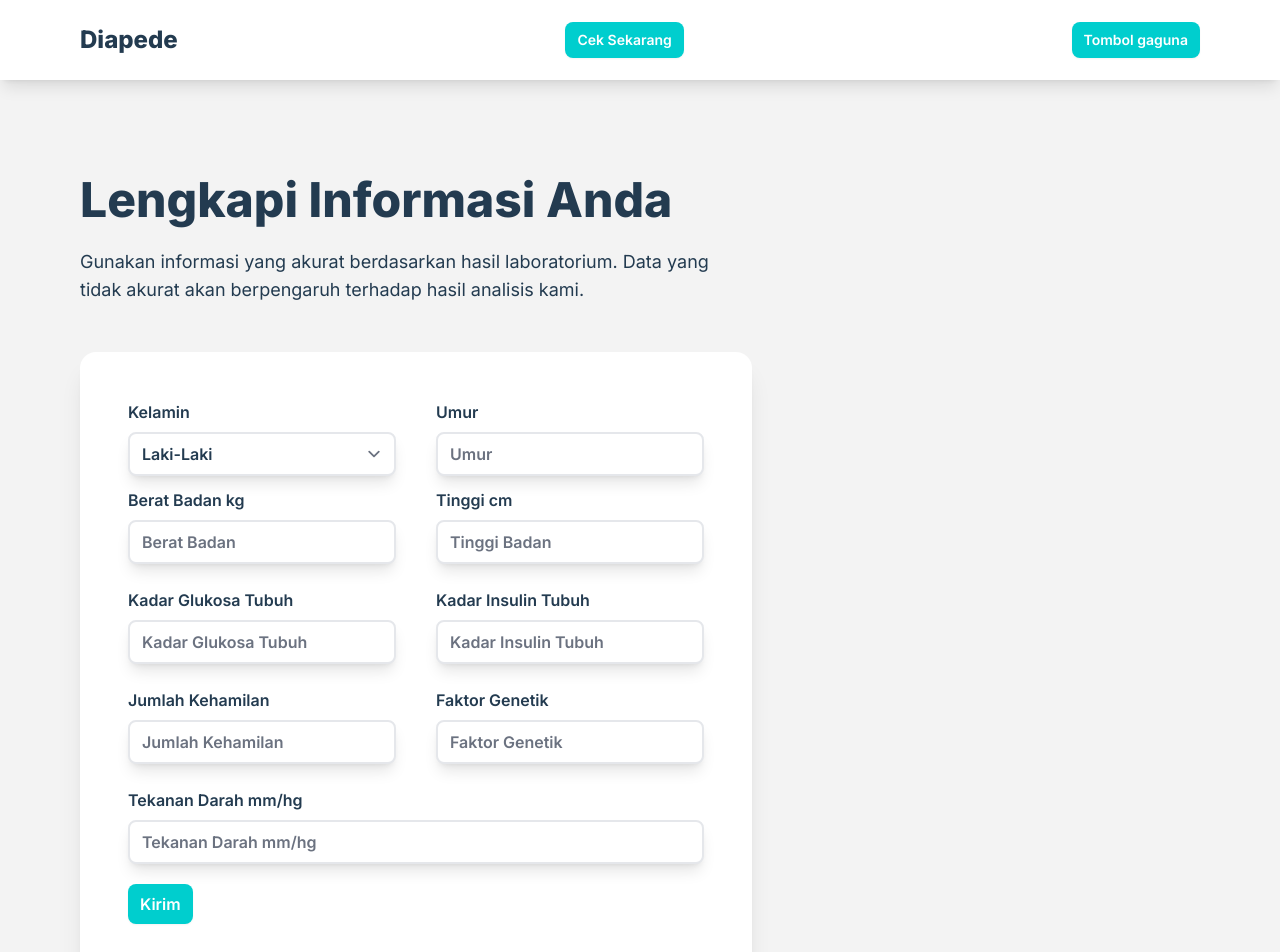
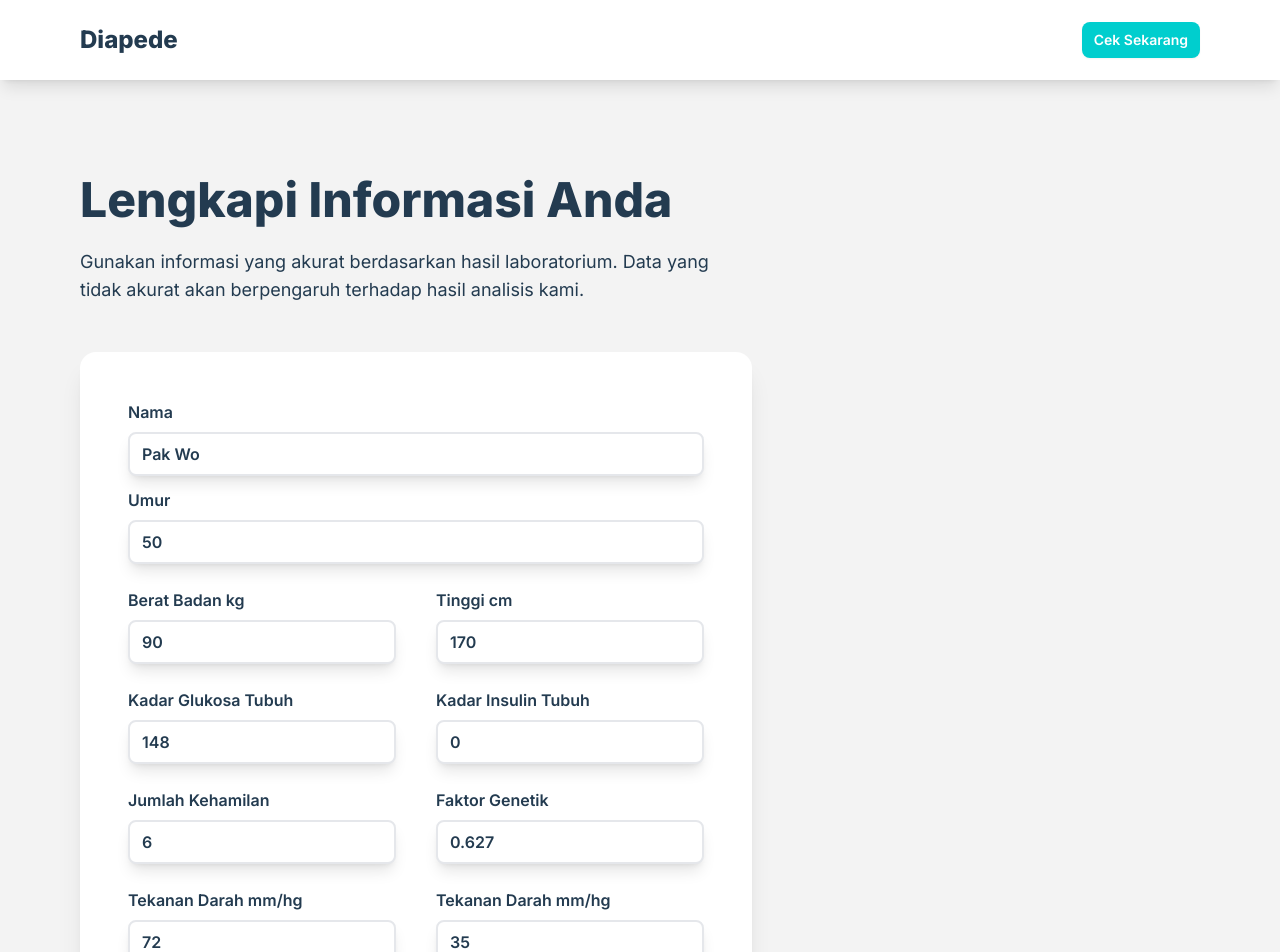
Before and after one commit to javierreansyah/Diapede, a React (Vite) app: page /checkup in a window 1280 px wide. Shown: the top 952 px of the page. Built offline with nearby package versions, Linux system fonts and the light colour scheme.

Commit message:
connecting to backend etc.

```diff
--- a/src/App.jsx
+++ b/src/App.jsx
@@ -6,18 +6,15 @@ import { Navbar, Heros, Footer, Checkup, Result } from "./components/index";
 
 const App = () => {
   const [response, setResponse] = useState({
-    data: {
-      beratBadan: "12",
-      faktorGenetik: "12",
-      glukosa: "12",
-      insulin: "12",
-      jumlahKehamilan: "12",
-      kelamin: "Laki-Laki",
-      tekananDarah: "12",
-      tinggi: "12",
-      umur: "12",
-    },
-    percentage: 70,
+    beratBadan: 12,
+    faktorGenetik: 12,
+    glukosa: 12,
+    insulin: 12,
+    jumlahKehamilan: 12,
+    tekananDarah: 12,
+    tinggi: 12,
+    umur: 12,
+    Percentage: 70,
   });
   return (
     <>
--- a/src/components/Checkup.jsx
+++ b/src/components/Checkup.jsx
@@ -11,33 +11,41 @@ const Checkup = ({ setResponse }) => {
     formState: { errors },
   } = useForm({
     defaultValues: {
-      kelamin: "Laki-Laki",
-      umur: "",
-      beratBadan: "",
-      tinggi: "",
-      glukosa: "",
-      insulin: "",
-      jumlahKehamilan: "",
-      faktorGenetik: "",
-      tekananDarah: "",
+      Name: "Pak Wo",
+      Pregnancies: "6",
+      Glucose: "148",
+      BloodPressure: "72",
+      SkinThickness: "35",
+      Insulin: "0",
+      Height: "170",
+      Weight: "90",
+      DiabetesPedigreeFunction: "0.627",
+      Age: "50",
     },
   });
   const onSubmit = async (data) => {
+    data.Age = parseFloat(data.Age);
+    data.Weight = parseFloat(data.Weight);
+    data.Height = parseFloat(data.Height);
+    data.Glucose = parseFloat(data.Glucose);
+    data.Insulin = parseFloat(data.Insulin);
+    data.Pregnancies = parseFloat(data.Pregnancies);
+    data.DiabetesPedigreeFunction = parseFloat(data.DiabetesPedigreeFunction);
+    data.BloodPressure = parseFloat(data.BloodPressure);
+    data.SkinThickness = parseFloat(data.SkinThickness);
+
     console.log(data);
-    const response = {
-      data: data,
-      percentage: 50,
-    };
-    setResponse(response);
-    navigate("/hasil");
-    // try {
-    //   const response = await axios.post("your_backend_api_endpoint", data);
-    //   setResponse(response.data);
-    //   console.log("Response from backend:", response.data);
-    //   navigate("/hasil");
-    // } catch (error) {
-    //   console.error("Error submitting form:", error.message);
-    // }
+    try {
+      const response = await axios.post(
+        "https://django-rest-starter-production-ae73.up.railway.app/diabetes/",
+        data,
+      );
+      setResponse(response.data.Data);
+      console.log(response.data);
+      navigate("/hasil");
+    } catch (error) {
+      console.error(error.message);
+    }
   };
 
   return (
@@ -55,27 +63,30 @@ const Checkup = ({ setResponse }) => {
           <form onSubmit={handleSubmit(onSubmit)}>
             <div className="flex gap-10">
               <div className="flex-1">
-                <label id="kelamin" className="formlabel">
-                  Kelamin
-                  <select
-                    id="kelamin"
-                    {...register("kelamin", { required: "Isi kolom ini!" })}
+                <label id="Name" className="formlabel">
+                  Nama
+                  <input
+                    id="Name"
+                    {...register("Name", {
+                      required: "Isi kolom ini!",
+                    })}
+                    type="text"
+                    placeholder="Nama"
                     className="forminput"
-                  >
-                    <option value="Laki-Laki">Laki-Laki</option>
-                    <option value="Perempuan">Perempuan</option>
-                  </select>
+                  ></input>
                 </label>
+              </div>
+            </div>
 
-                <p>{errors.kelamin?.message}</p>
-              </div>
-              <div className="flex-1">
-                <label id="umur" className="formlabel">
+            <div className="flex gap-10">
+              <div className="my-3 flex-1">
+                <label id="Age" className="formlabel">
                   Umur
                   <input
-                    id="umur"
-                    {...register("umur", { required: "Isi kolom ini!" })}
-                    type="number"
+                    id="Age"
+                    {...register("Age", { required: "Isi kolom ini!" })}
+                    type="text"
+                    inputMode="decimal"
                     placeholder="Umur"
                     className="forminput"
                   ></input>
@@ -87,24 +98,26 @@ const Checkup = ({ setResponse }) => {
 
             <div className="flex gap-10">
               <div className="my-3 flex-1">
-                <label id="beratBadan" className="formlabel">
+                <label id="Weight" className="formlabel">
                   Berat Badan kg
                   <input
-                    id="beratBadan"
-                    {...register("beratBadan", { required: "Isi kolom ini!" })}
-                    type="number"
+                    id="Weight"
+                    {...register("Weight", { required: "Isi kolom ini!" })}
+                    type="text"
+                    inputMode="decimal"
                     placeholder="Berat Badan"
                     className="forminput"
                   ></input>
                 </label>
               </div>
               <div className="my-3 flex-1">
-                <label id="tinggi" className="formlabel">
+                <label id="Height" className="formlabel">
                   Tinggi cm
                   <input
-                    id="tinggi"
-                    {...register("tinggi", { required: "Isi kolom ini!" })}
-                    type="number"
+                    id="Height"
+                    {...register("Height", { required: "Isi kolom ini!" })}
+                    type="text"
+                    inputMode="decimal"
                     placeholder="Tinggi Badan"
                     className="forminput"
                   ></input>
@@ -114,24 +127,26 @@ const Checkup = ({ setResponse }) => {
 
             <div className="flex gap-10">
               <div className="my-3 flex-1">
-                <label id="glukosa" className="formlabel">
+                <label id="Glucose" className="formlabel">
                   Kadar Glukosa Tubuh
                   <input
-                    id="glukosa"
-                    {...register("glukosa", { required: "Isi kolom ini!" })}
-                    type="number"
+                    id="Glucose"
+                    {...register("Glucose", { required: "Isi kolom ini!" })}
+                    type="text"
+                    inputMode="decimal"
                     placeholder="Kadar Glukosa Tubuh"
                     className="forminput"
                   ></input>
                 </label>
               </div>
               <div className="my-3 flex-1">
-                <label id="insulin" className="formlabel">
+                <label id="Insulin" className="formlabel">
                   Kadar Insulin Tubuh
                   <input
-                    id="insulin"
-                    {...register("insulin", { required: "Isi kolom ini!" })}
-                    type="number"
+                    id="Insulin"
+                    {...register("Insulin", { required: "Isi kolom ini!" })}
+                    type="text"
+                    inputMode="decimal"
                     placeholder="Kadar Insulin Tubuh"
                     className="forminput"
                   ></input>
@@ -141,14 +156,15 @@ const Checkup = ({ setResponse }) => {
 
             <div className="flex gap-10">
               <div className="my-3 flex-1">
-                <label id="jumlahKehamilan" className="formlabel">
+                <label id="Pregnancies" className="formlabel">
                   Jumlah Kehamilan
                   <input
-                    id="jumlahKehamilan"
-                    {...register("jumlahKehamilan", {
+                    id="Pregnancies"
+                    {...register("Pregnancies", {
                       required: "Isi kolom ini!",
                     })}
-                    type="number"
+                    type="text"
+                    inputMode="decimal"
                     placeholder="Jumlah Kehamilan"
                     className="forminput"
                   ></input>
@@ -156,14 +172,15 @@ const Checkup = ({ setResponse }) => {
               </div>
 
               <div className="my-3 flex-1">
-                <label id="faktor Genetik" className="formlabel">
+                <label id="DiabetesPedigreeFunction" className="formlabel">
                   Faktor Genetik
                   <input
-                    id="faktorGenetik"
-                    {...register("faktorGenetik", {
+                    id="DiabetesPedigreeFunction"
+                    {...register("DiabetesPedigreeFunction", {
                       required: "Isi kolom ini!",
                     })}
-                    type="number"
+                    type="text"
+                    inputMode="decimal"
                     placeholder="Faktor Genetik"
                     className="forminput"
                   ></input>
@@ -173,15 +190,31 @@ const Checkup = ({ setResponse }) => {
 
             <div className="flex gap-10">
               <div className="my-3 flex-1">
-                <label id="tekananDarah" className="formlabel">
+                <label id="BloodPressure" className="formlabel">
                   Tekanan Darah mm/hg
                   <input
-                    id="tekananDarah"
-                    {...register("tekananDarah", {
+                    id="BloodPressure"
+                    {...register("BloodPressure", {
                       required: "Isi kolom ini!",
                     })}
-                    type="number"
+                    type="text"
+                    inputMode="decimal"
                     placeholder="Tekanan Darah mm/hg"
+                    className="forminput"
+                  ></input>
+                </label>
+              </div>
+              <div className="my-3 flex-1">
+                <label id="SkinThickness" className="formlabel">
+                  Tekanan Darah mm/hg
+                  <input
+                    id="SkinThickness"
+                    {...register("SkinThickness", {
+                      required: "Isi kolom ini!",
+                    })}
+                    type="text"
+                    inputMode="decimal"
+                    placeholder="Ketebalan Kulit"
                     className="forminput"
                   ></input>
                 </label>
--- a/src/components/Navbar.jsx
+++ b/src/components/Navbar.jsx
@@ -19,12 +19,6 @@ const Navbar = () => {
           >
             Cek Sekarang
           </Link>
-          <Link
-            to="/hasil"
-            className="rounded-lg bg-web-cyan px-3 py-2 text-sm font-semibold text-web-pure shadow-sm hover:text-gray-100"
-          >
-            Tombol gaguna
-          </Link>
         </nav>
       </div>
       <div className="h-20 w-full"></div>
--- a/src/components/Result.jsx
+++ b/src/components/Result.jsx
@@ -1,7 +1,7 @@
 import React, { useState } from "react";
 
 const Result = ({ response }) => {
-  const percentage = response.percentage;
+  const percentage = response.Percentage;
   return (
     <div className="container min-h-screen space-y-8 py-10 xl:py-24">
       <div className="w-full rounded-lg bg-web-pure shadow-xl xl:flex xl:h-[500px]">
```
